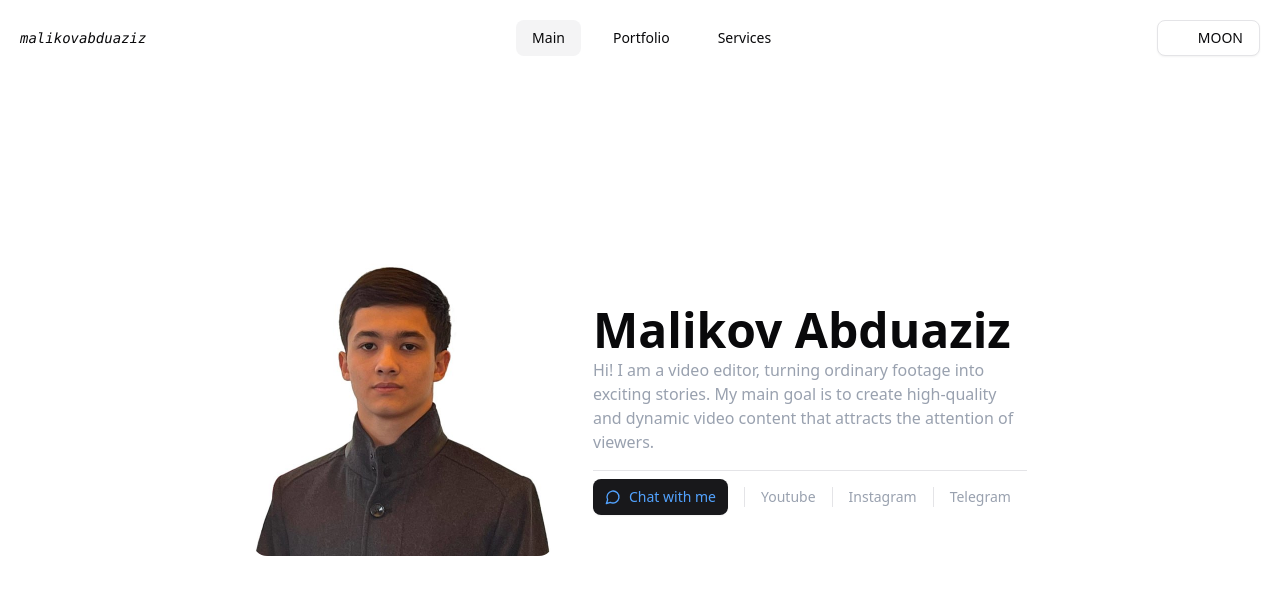
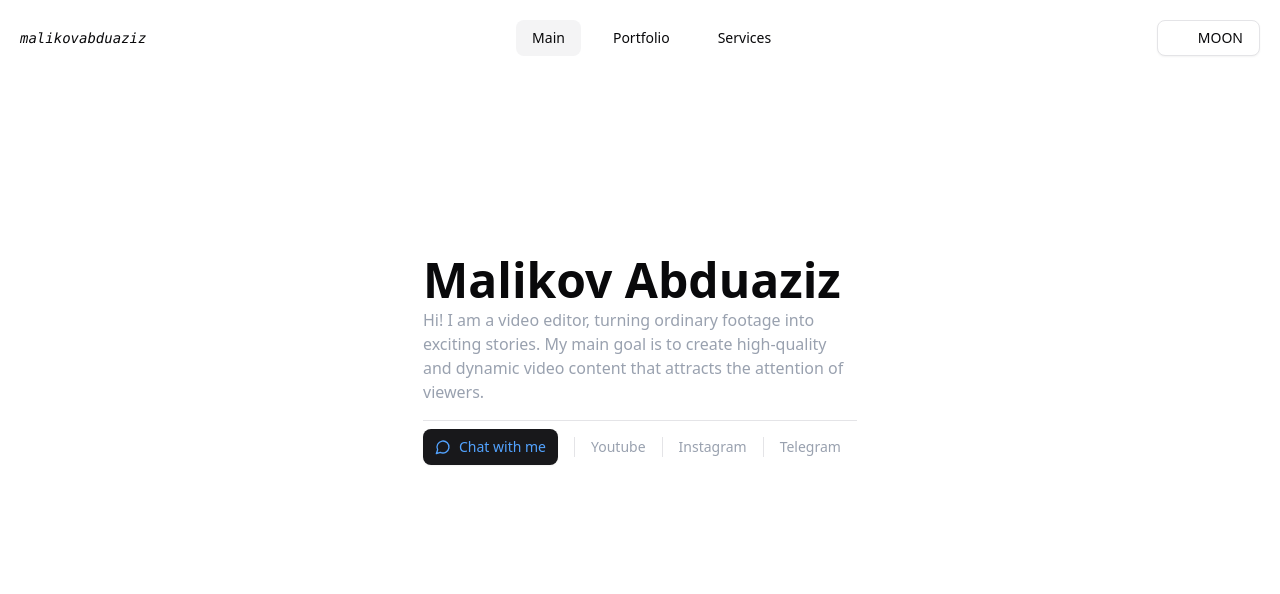
Before and after one commit to abduvohidov/malikov-portfolio, a Next.js app: page / in a window 1280 px wide. Shown: the top 594 px of the page. Built offline with nearby package versions, Linux system fonts and the light colour scheme.

Commit message:
without img

```diff
--- a/src/widgets/AboutMe/ui/AboutMe.tsx
+++ b/src/widgets/AboutMe/ui/AboutMe.tsx
@@ -5,7 +5,7 @@ import { ChevronRight, MessageCircle } from "lucide-react";
 import Image from "next/image";
 import Link from "next/link";
 import { FC } from "react";
-import Photo from "@/app/assets/Photo.jpeg";
+// import Photo from "@/app/assets/Photo.jpeg";
 import { cn } from "@/shared/lib/cn";
 
 interface AboutMeProps {
@@ -15,12 +15,12 @@ interface AboutMeProps {
 export const AboutMe: FC<AboutMeProps> = ({ className }) => {
   return (
     <div className="flex lg:justify-center max-lg:flex-col items-center gap-10 sm:my-50">
-      <Image
+      {/* <Image
         src={Photo}
         alt="photo"
         className="rounded-xl w-[300px] h-auto"
         objectFit="contain"
-      />
+      /> */}
       <div
         className={cn(
           className,
```
